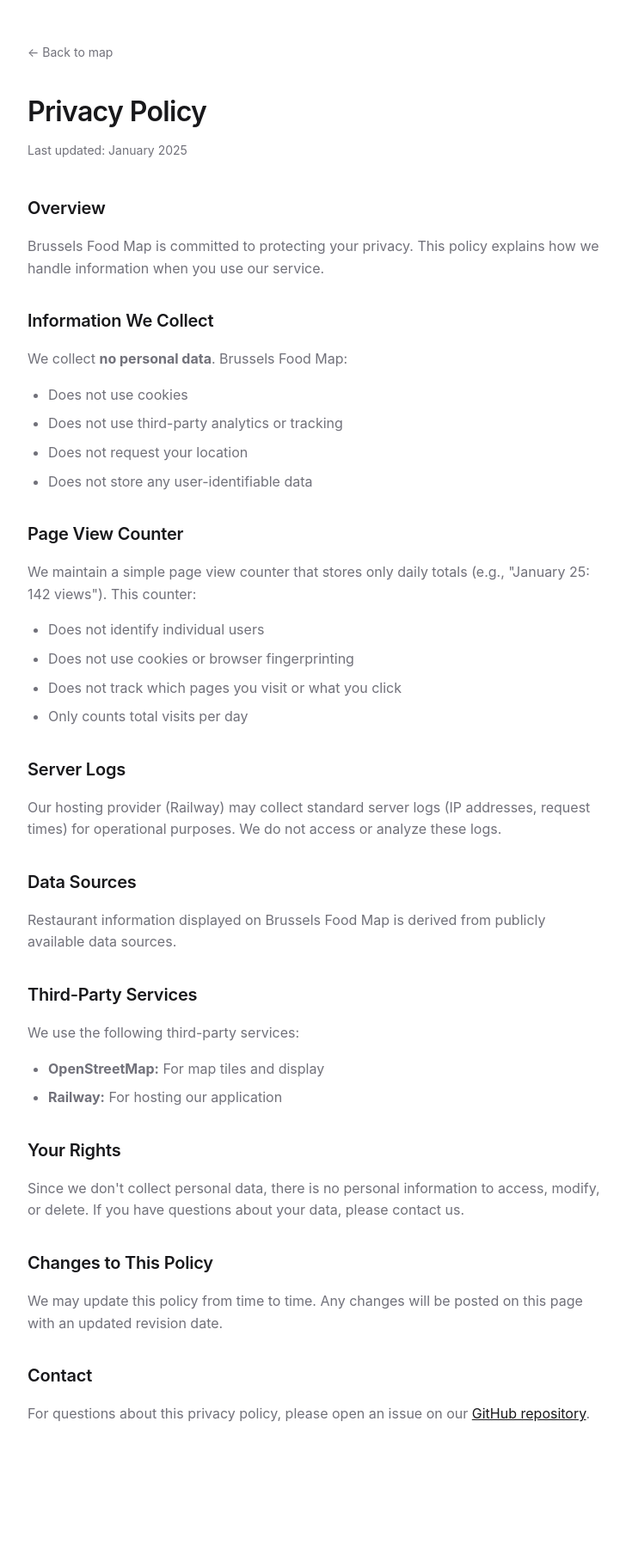
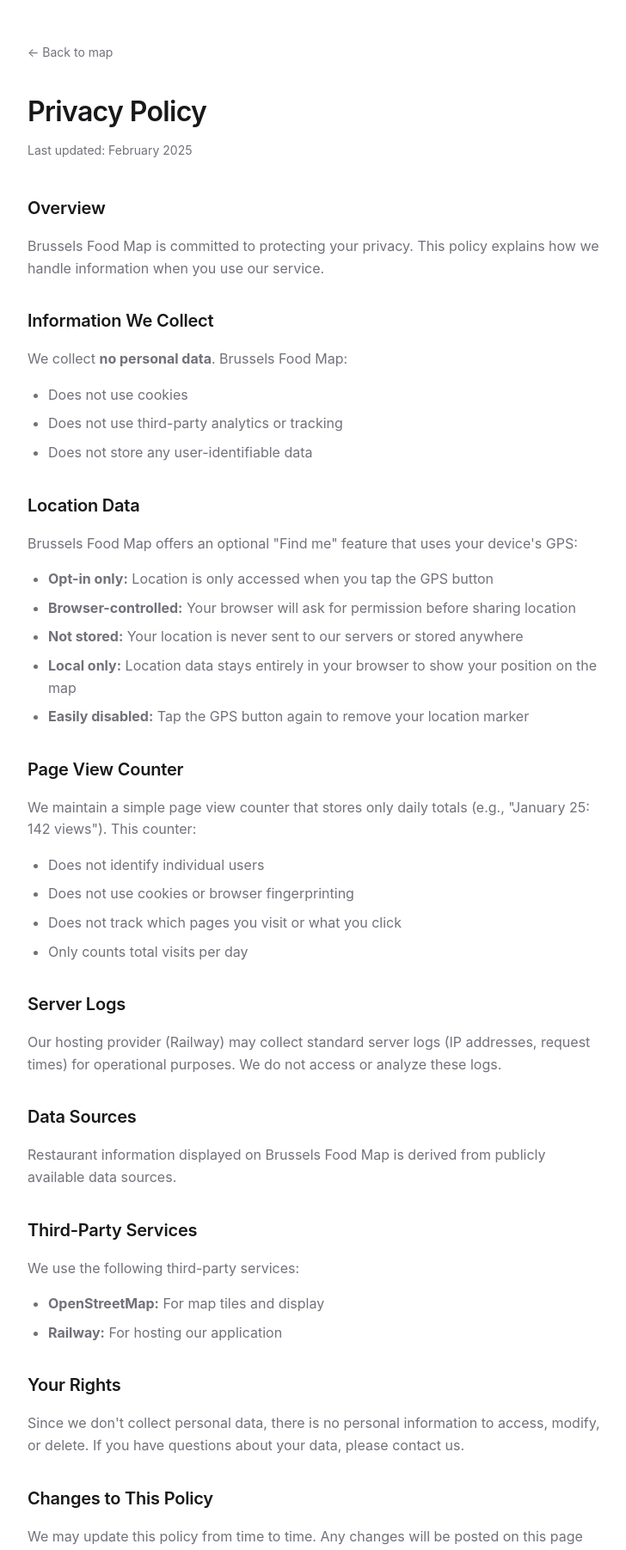
Before and after one commit to frederik12321/brussels-food-map, a Flask app: page /privacy in a window 1280 px wide. Shown: the top 1803 px of the page at 86% size, without its empty margins (272-1000 px from the left). Before the commit the page ends 1654 px from the top, so only its background shows below. Run offline with Flask 3, Linux system fonts and the light colour scheme.

Commit message:
fix: Recalibrate tier thresholds + GPS toggle + privacy update
- Chef's Kiss tier now ~10% (was 26.5%) - more exclusive
- New thresholds: 0.70+ Chef's Kiss, 0.55+ Kitchen Approved, 0.35+ Workable
- GPS button now toggles off when clicked again
- Updated privacy policy with GPS/location data section

Co-Authored-By: Claude Opus 4.5 <noreply@anthropic.com>

```diff
--- a/templates/privacy.html
+++ b/templates/privacy.html
@@ -92,7 +92,7 @@
         <a href="/" class="back-link">← Back to map</a>
 
         <h1>Privacy Policy</h1>
-        <p class="last-updated">Last updated: January 2025</p>
+        <p class="last-updated">Last updated: February 2025</p>
 
         <h2>Overview</h2>
         <p>Brussels Food Map is committed to protecting your privacy. This policy explains how we handle information when you use our service.</p>
@@ -102,8 +102,17 @@
         <ul>
             <li>Does not use cookies</li>
             <li>Does not use third-party analytics or tracking</li>
-            <li>Does not request your location</li>
             <li>Does not store any user-identifiable data</li>
+        </ul>
+
+        <h2>Location Data</h2>
+        <p>Brussels Food Map offers an optional "Find me" feature that uses your device's GPS:</p>
+        <ul>
+            <li><strong>Opt-in only:</strong> Location is only accessed when you tap the GPS button</li>
+            <li><strong>Browser-controlled:</strong> Your browser will ask for permission before sharing location</li>
+            <li><strong>Not stored:</strong> Your location is never sent to our servers or stored anywhere</li>
+            <li><strong>Local only:</strong> Location data stays entirely in your browser to show your position on the map</li>
+            <li><strong>Easily disabled:</strong> Tap the GPS button again to remove your location marker</li>
         </ul>
 
         <h2>Page View Counter</h2>
```
Also changed, not shown: src/brussels_reranking.py (+24 -6 lines), templates/index.html (+18 -0 lines).
